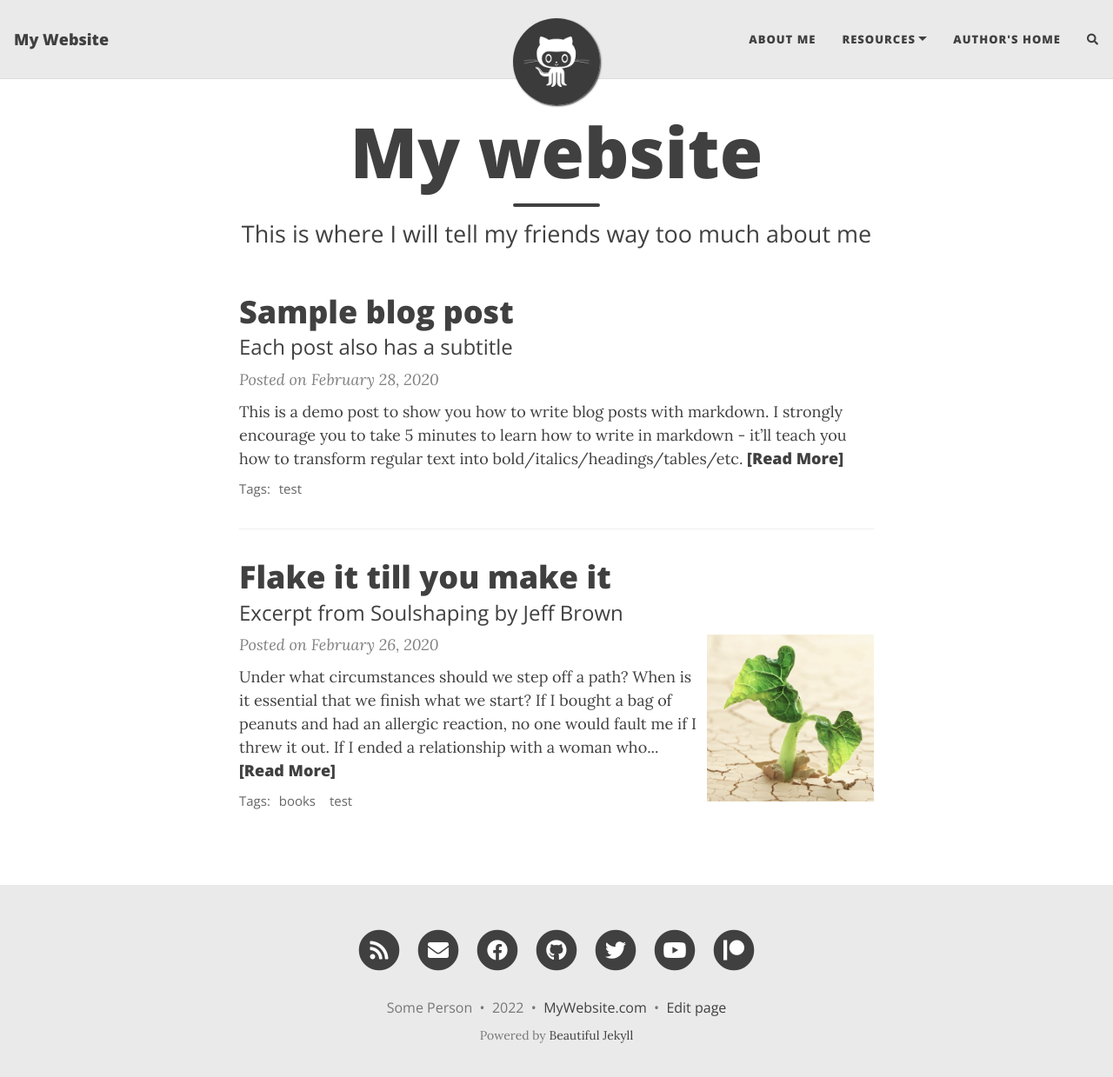
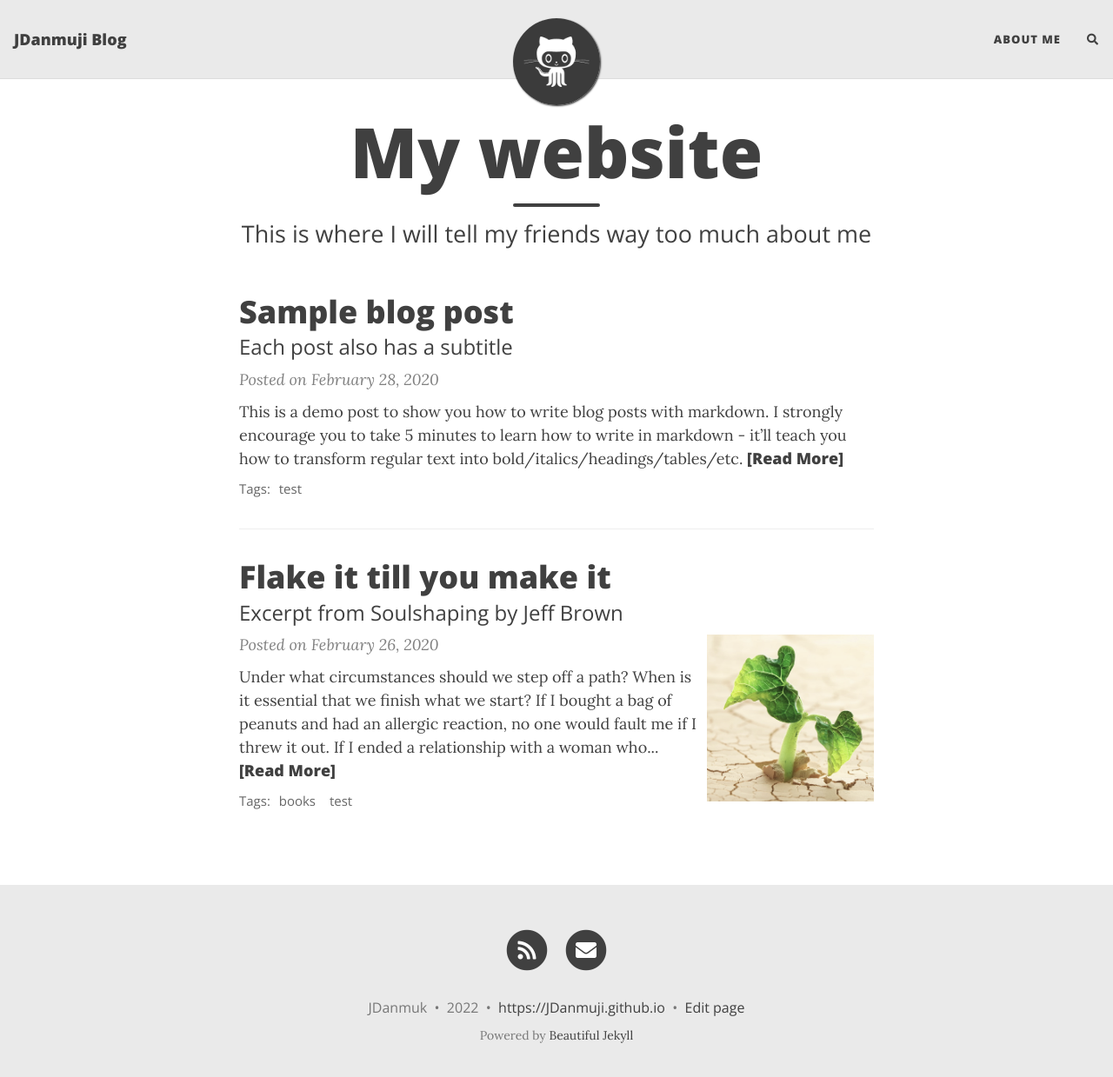
Before and after one commit to JDanmuji/JDanmuji.github.io, a Jekyll site: the page built from index.html, in a window 1280 px wide and 1252 px high. Shown: the top 1239 px of the window at 87% size. Built offline with Jekyll 4.4.1, drawn with Linux system fonts in a browser that asks for light colours; nearby versions of some CDN libraries; the list of posts is cut into pages by our own code; comment, search, counter and statistics services are not loaded.

Commit message:
_config.yml 내 위주로 변경

```diff
--- a/_config.yml
+++ b/_config.yml
@@ -10,10 +10,10 @@
 ############################
 
 # Name of website
-title: My Website
+title: JDanmuji Blog
 
 # Your name to show in the footer
-author: Some Person
+author: JDanmuk
 
 ###############################################
 # --- List of links in the navigation bar --- #
@@ -21,10 +21,10 @@ author: Some Person
 
 navbar-links:
   About Me: "aboutme"
-  Resources:
-    - Beautiful Jekyll: "https://beautifuljekyll.com"
-    - Learn markdown: "https://www.markdowntutorial.com/"
-  Author's home: "https://deanattali.com"
+  # Resources:
+  #   - Beautiful Jekyll: "https://beautifuljekyll.com"
+  #   - Learn markdown: "https://www.markdowntutorial.com/"
+  # Author's home: "https://deanattali.com"
 
 ################
 # --- Logo --- #
@@ -49,33 +49,33 @@ round-avatar: true
 # Select the social network links that you want to show in the footer.
 # Uncomment the links you want to show and add your information to each one.
 social-network-links:
-  email: "someone@example.com"
+  email: "danmuji0724@gmail.com"
   rss: true  # remove this line if you don't want to show an RSS link at the bottom
-  facebook: deanattali
-  github: daattali
-  twitter: daattali
-  patreon: DeanAttali
-  youtube: c/daattali
-#  medium: yourname
-#  reddit: yourname
-#  linkedin: daattali
-#  xing: yourname
-#  stackoverflow: "3943160/daattali"
-#  snapchat: deanat78
-#  instagram: deanat78
-#  spotify: yourname
-#  telephone: +14159998888
-#  steam: deanat78
-#  twitch: yourname
-#  yelp: yourname
-#  telegram: yourname
-#  calendly: yourname
-#  mastodon: instance.url/@username
-#  ORCID: your ORCID ID
-#  google-scholar: your google scholar
-#  discord: invite/invite_code or users/userid
-#  kaggle: yourname
-#  hackerrank: yourname
+  # facebook: deanattali
+  # github: daattali
+  # twitter: daattali
+  # patreon: DeanAttali
+  # youtube: c/daattali
+  #  medium: yourname
+  #  reddit: yourname
+  #  linkedin: daattali
+  #  xing: yourname
+  #  stackoverflow: "3943160/daattali"
+  #  snapchat: deanat78
+  #  instagram: deanat78
+  #  spotify: yourname
+  #  telephone: +14159998888
+  #  steam: deanat78
+  #  twitch: yourname
+  #  yelp: yourname
+  #  telegram: yourname
+  #  calendly: yourname
+  #  mastodon: instance.url/@username
+  #  ORCID: your ORCID ID
+  #  google-scholar: your google scholar
+  #  discord: invite/invite_code or users/userid
+  #  kaggle: yourname
+  #  hackerrank: yourname
 
 # If you want your website to generate an RSS feed, provide a description
 # The URL for the feed will be https://<your_website>/feed.xml
@@ -87,14 +87,14 @@ rss-description: This website is a virtual proof that I'm awesome
 
 # Select which social network share links to show in posts
 share-links-active:
-  twitter: true
-  facebook: true
+  twitter: false
+  facebook: false
   linkedin: true
   vk: false
 
 # How to display the link to your website in the footer
 # Remove this if you don't want a link in the footer
-url-pretty: "MyWebsite.com"
+url-pretty: "https://JDanmuji.github.io"
 
 # Excerpt word length - Truncate the excerpt of each post on the feed page to the specified number of words
 excerpt_length: 50
@@ -247,7 +247,7 @@ date_format: "%B %-d, %Y"
 #################################################################################
 
 # Output options (more information on Jekyll's site)
-timezone: "America/Toronto"
+timezone: "Asia/Seoul"
 markdown: kramdown
 highlighter: rouge
 permalink: /:year-:month-:day-:title/
```
